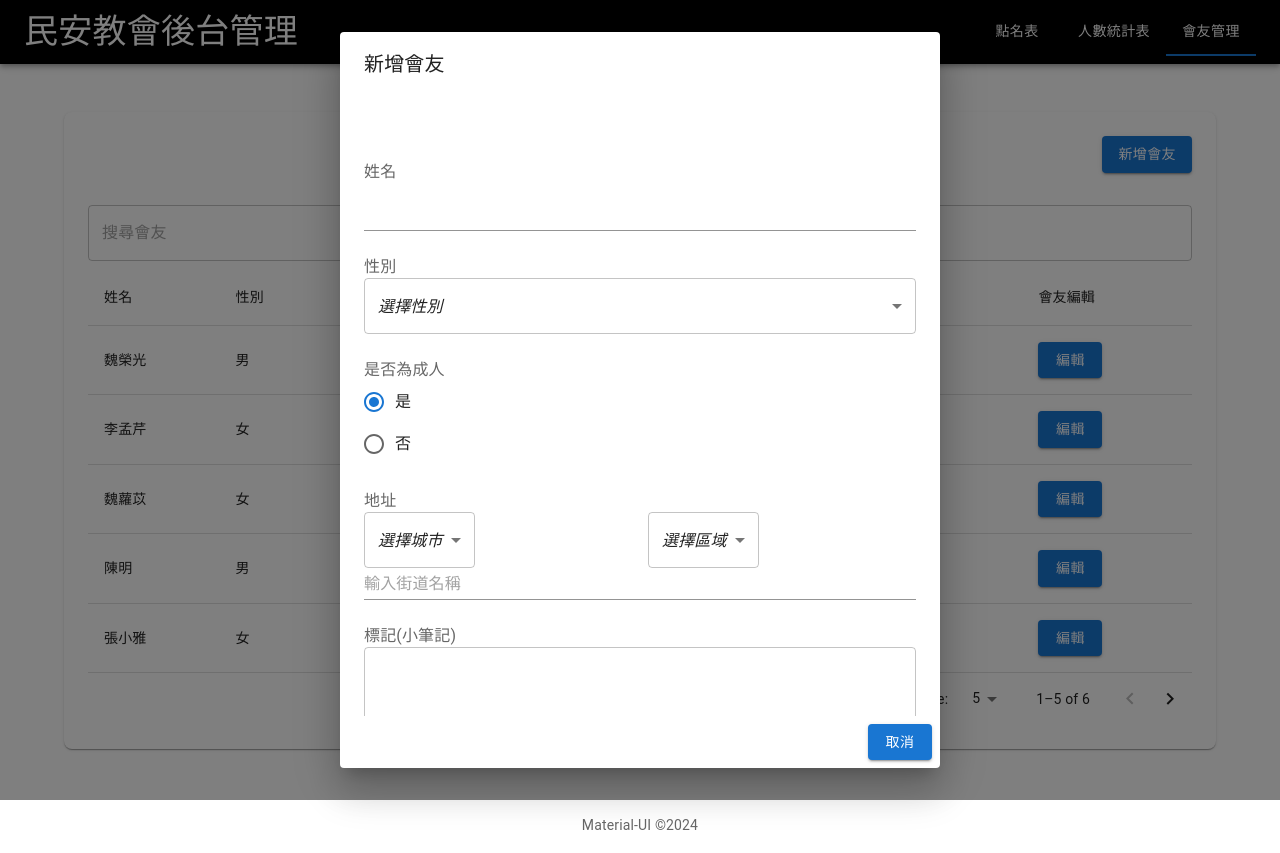
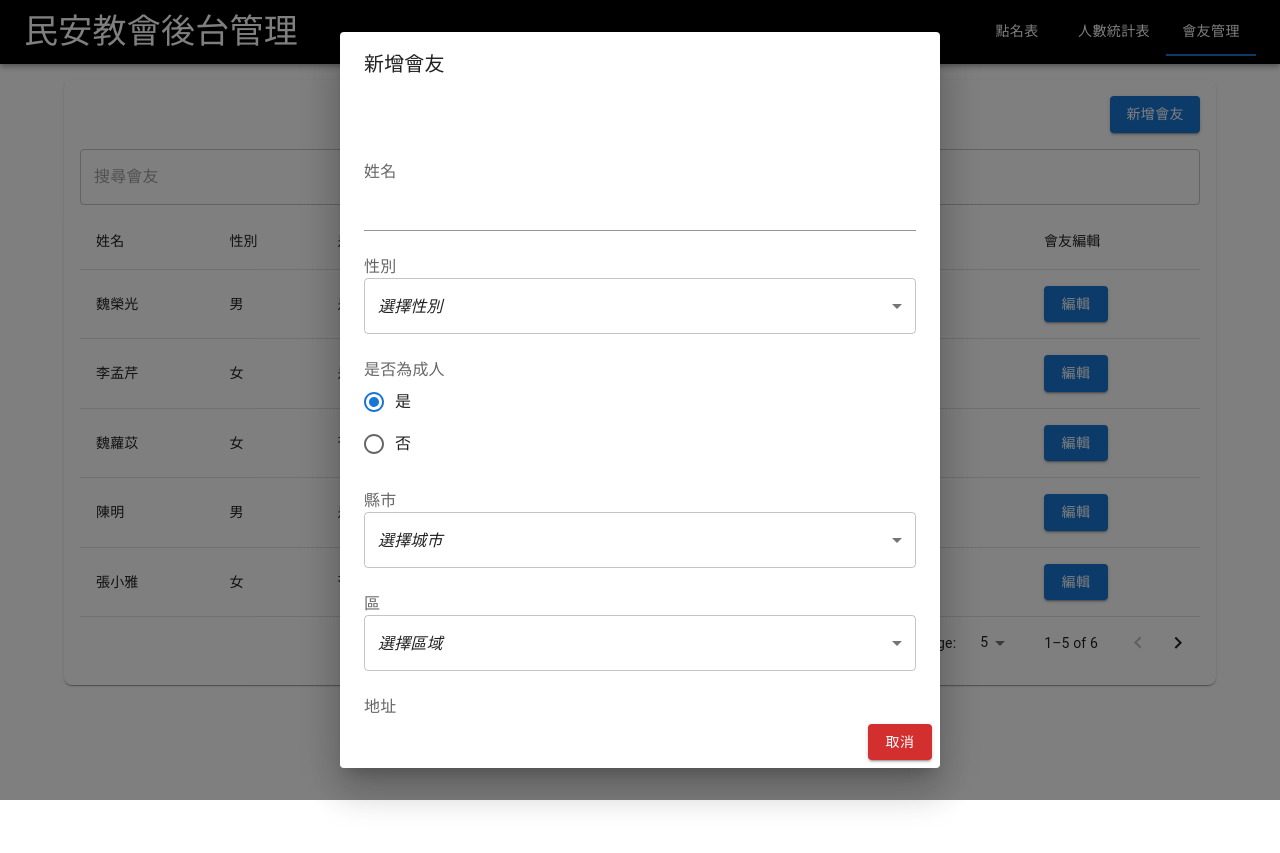
Before and after one commit to steven-oss/minaanChurch, a React (Create React App) app in the folder minan_rollcall/: page / in a window 1280 px wide. Both pictures are taken after a click on the button "新增會友". After the commit the page ends 800 px from the top, so only its background shows below. Built offline with nearby package versions, Linux system fonts and the light colour scheme.

Commit message:
add react-hook-form

```diff
--- a/minan_rollcall/package.json
+++ b/minan_rollcall/package.json
@@ -18,6 +18,7 @@
     "moment": "^2.30.1",
     "react": "^18.3.1",
     "react-dom": "^18.3.1",
+    "react-hook-form": "^7.53.0",
     "react-router-dom": "^6.26.0",
     "react-scripts": "5.0.1",
     "web-vitals": "^2.1.4",
--- a/minan_rollcall/src/components/memberManagement/MemberManagementButton.tsx
+++ b/minan_rollcall/src/components/memberManagement/MemberManagementButton.tsx
@@ -3,13 +3,14 @@ import React from "react";
 
 interface Props {
     actionName: string;
+    color?:'primary'|'error'|'success'|'secondary'|'warning';
     onClick: () => void;
 }
 
 export default function MemberManagementButton(props: Props) {
-    const { actionName, onClick } = props;
+    const { actionName, onClick,color } = props;
     return (
-        <Button variant="contained" color="primary" onClick={onClick}>
+        <Button variant="contained" color={color} onClick={onClick}>
             {actionName}
         </Button>
     );
--- a/minan_rollcall/src/components/memberManagement/MemberManagementForm.tsx
+++ b/minan_rollcall/src/components/memberManagement/MemberManagementForm.tsx
@@ -12,83 +12,79 @@ import {
   TextField,
   Grid,
 } from "@mui/material";
-import { Formik, Form, Field } from "formik";
-import * as Yup from "yup";
+import { useForm, Controller } from "react-hook-form";
 
 interface FieldType {
-  username: string;
-  gender: string;
-  isAdult: boolean;
-  notes: string;
-  phone: string;
-  address: {
-    city: string;
-    area: string;
-    street: string;
+  username?: string;
+  gender?: string;
+  isAdult?: boolean;
+  notes?: string;
+  phone?: string;
+  address?: {
+    city?: string;
+    area?: string;
+    street?: string;
   };
 }
 
 interface Props {
   selectedMember: any;
-  onSubmit: (values: FieldType) => void; // 提交函數
 }
 
-const validationSchema = Yup.object({
-  username: Yup.string().required("姓名是必填的"),
-  gender: Yup.string().required("性別是必填的"),
-  isAdult: Yup.boolean().required("請選擇是否為成人"),
-  notes: Yup.string().required("請輸入標記(小筆記)"),
-  phone: Yup.string().required("請輸入電話號碼"),
-  address: Yup.object({
-    city: Yup.string().required("城市是必填的"),
-    area: Yup.string().required("區域是必填的"),
-    street: Yup.string().required("街道是必填的"),
-  }),
+export default function MemberManagementForm(props: Props) {
+  const { selectedMember } = props;
+  const { control, handleSubmit, reset, formState: { errors } } = useForm<FieldType>();
+console.log(control,errors )
+  useEffect(() => {
+    if (selectedMember) {
+      const [prefix, phoneNumber] = selectedMember.phone.split(" ");
+      reset({
+        username: selectedMember.username,
+        gender: selectedMember.gender,
+        isAdult: selectedMember.isAdult ? true : false,
+        notes: selectedMember.notes,
+        phone: phoneNumber,
+        address: {
+          city: selectedMember.address?.city || '',
+          area: selectedMember.address?.area || '',
+          street: selectedMember.address?.street || '',
+        },
       });
+    } else {
+      reset();
+    }
+  }, [selectedMember, reset]);
 
-export default function MemberManagementForm(props: Props) {
-  const { selectedMember, onSubmit } = props;
+  const onSubmit = (data: FieldType) => {
+    console.log("Success:", data);
+  };
 
   return (
-    <Formik
-      initialValues={{
-        username: "",
-        gender: "",
-        isAdult: true,
-        notes: "",
-        phone: "",
-        address: {
-          city: "",
-          area: "",
-          street: "",
-        },
-      }}
-      validationSchema={validationSchema}
-      onSubmit={(values) => {
-        console.log("Success:", values);
-        onSubmit(values); // 執行提交函數
-      }}
-    >
-      {({ values, handleChange, handleBlur }) => (
-        <Form style={{ maxWidth: 600, padding: "48px 0px" }}>
+    <form onSubmit={handleSubmit(onSubmit)} style={{ maxWidth: 600, padding: '48px 0px' }}>
       <FormControl fullWidth margin="normal">
         <FormLabel>姓名</FormLabel>
-            <Field name="username">
-              {({ field, meta }) => (
+        <Controller
+          name="username"
+          control={control}
+          defaultValue=""
+          rules={{ required: "姓名是必填的" }}
+          render={({ field }) => (
             <>
               <Input {...field} required />
-                  {meta.touched && meta.error ? (
-                    <div style={{ color: "red" }}>{meta.error}</div>
-                  ) : null}
+              {errors.username && <span style={{ color: 'red' }}>{errors.username.message}</span>}
             </>
           )}
-            </Field>
+        />
       </FormControl>
 
       <FormControl fullWidth margin="normal">
         <FormLabel>性別</FormLabel>
-            <Field name="gender">
-              {({ field, meta }) => (
+        <Controller
+          name="gender"
+          control={control}
+          defaultValue=""
+          rules={{ required: "性別是必填的" }}
+          render={({ field }) => (
             <>
               <Select {...field} displayEmpty>
                 <MenuItem value="">
@@ -97,43 +93,35 @@ export default function MemberManagementForm(props: Props) {
                 <MenuItem value="male">男</MenuItem>
                 <MenuItem value="female">女</MenuItem>
               </Select>
-                  {meta.touched && meta.error ? (
-                    <div style={{ color: "red" }}>{meta.error}</div>
-                  ) : null}
+              {errors.gender && <span style={{ color: 'red' }}>{errors.gender.message}</span>}
             </>
           )}
-            </Field>
+        />
       </FormControl>
 
       <FormControl component="fieldset" margin="normal">
         <FormLabel component="legend">是否為成人</FormLabel>
-            <Field name="isAdult">
-              {({ field, meta }) => (
+        <Controller
+          name="isAdult"
+          control={control}
+          defaultValue={true}
+          render={({ field }) => (
             <RadioGroup {...field}>
-                  <FormControlLabel
-                    value={true}
-                    control={<Radio />}
-                    label="是"
-                  />
-                  <FormControlLabel
-                    value={false}
-                    control={<Radio />}
-                    label="否"
-                  />
-                  {meta.touched && meta.error ? (
-                    <div style={{ color: "red" }}>{meta.error}</div>
-                  ) : null}
+              <FormControlLabel value={true} control={<Radio />} label="是" />
+              <FormControlLabel value={false} control={<Radio />} label="否" />
             </RadioGroup>
           )}
-            </Field>
+        />
       </FormControl>
 
       <FormControl fullWidth margin="normal">
-            <FormLabel>地址</FormLabel>
-            <Grid container spacing={2}>
-              <Grid item xs={6}>
-                <Field name="address.city">
-                  {({ field, meta }) => (
+        <FormLabel>縣市</FormLabel>
+        <Controller
+          name="address.city"
+          control={control}
+          defaultValue=""
+          rules={{ required: "縣市是必填的" }}
+          render={({ field }) => (
             <>
               <Select {...field} displayEmpty>
                 <MenuItem value="">
@@ -142,16 +130,20 @@ export default function MemberManagementForm(props: Props) {
                 <MenuItem value="NewTaipei">新北市</MenuItem>
                 <MenuItem value="Taoyuan">桃園市</MenuItem>
               </Select>
-                      {meta.touched && meta.error ? (
-                        <div style={{ color: "red" }}>{meta.error}</div>
-                      ) : null}
+              {errors.address?.city && <span style={{ color: 'red' }}>{errors.address.city.message}</span>}
             </>
           )}
-                </Field>
-              </Grid>
-              <Grid item xs={6}>
-                <Field name="address.area">
-                  {({ field, meta }) => (
+        />
+      </FormControl>
+
+      <FormControl fullWidth margin="normal">
+        <FormLabel>區</FormLabel>
+        <Controller
+          name="address.area"
+          control={control}
+          defaultValue=""
+          rules={{ required: "區域是必填的" }}
+          render={({ field }) => (
             <>
               <Select {...field} displayEmpty>
                 <MenuItem value="">
@@ -160,64 +152,57 @@ export default function MemberManagementForm(props: Props) {
                 <MenuItem value="Shulin">樹林區</MenuItem>
                 <MenuItem value="Sindrum">新莊區</MenuItem>
               </Select>
-                      {meta.touched && meta.error ? (
-                        <div style={{ color: "red" }}>{meta.error}</div>
-                      ) : null}
+              {errors.address?.area && <span style={{ color: 'red' }}>{errors.address.area.message}</span>}
             </>
           )}
-                </Field>
-              </Grid>
-            </Grid>
-            <Field name="address.street">
-              {({ field, meta }) => (
+        />
+      </FormControl>
+
+      <FormControl fullWidth margin="normal">
+        <FormLabel>地址</FormLabel>
+        <Controller
+          name="address.street"
+          control={control}
+          defaultValue=""
+          rules={{ required: "地址名稱是必填的" }}
+          render={({ field }) => (
             <>
-                  <Input {...field} placeholder="輸入街道名稱" />
-                  {meta.touched && meta.error ? (
-                    <div style={{ color: "red" }}>{meta.error}</div>
-                  ) : null}
+              <Input {...field} placeholder="輸入地址名稱" />
+              {errors.address?.street && <span style={{ color: 'red' }}>{errors.address.street.message}</span>}
             </>
           )}
-            </Field>
+        />
       </FormControl>
 
       <FormControl fullWidth margin="normal">
         <FormLabel>標記(小筆記)</FormLabel>
-            <Field name="notes">
-              {({ field, meta }) => (
-                <>
-                  <TextField {...field} multiline rows={4} />
-                  {meta.touched && meta.error ? (
-                    <div style={{ color: "red" }}>{meta.error}</div>
-                  ) : null}
-                </>
-              )}
-            </Field>
+        <Controller
+          name="notes"
+          control={control}
+          defaultValue=""
+          render={({ field }) => <TextField {...field} multiline rows={4} />}
+        />
       </FormControl>
 
       <FormControl fullWidth margin="normal">
         <FormLabel>電話</FormLabel>
-            <Field name="phone">
-              {({ field, meta }) => (
+        <Controller
+          name="phone"
+          control={control}
+          defaultValue=""
+          rules={{ required: "電話是必填的", pattern: { value: /^[0-9]+$/, message: "請輸入有效的電話號碼" } }}
+          render={({ field }) => (
             <>
               <Input {...field} />
-                  {meta.touched && meta.error ? (
-                    <div style={{ color: "red" }}>{meta.error}</div>
-                  ) : null}
+              {errors.phone && <span style={{ color: 'red' }}>{errors.phone.message}</span>}
             </>
           )}
-            </Field>
+        />
       </FormControl>
 
-          <Button
-            type="submit"
-            variant="contained"
-            color="primary"
-            style={{ display: "flex", margin: "0 auto" }}
-          >
+      <Button type="submit" variant="contained" color="success" style={{ display: 'flex', margin: '0 auto' }}>
         送出
       </Button>
-        </Form>
-      )}
-    </Formik>
+    </form>
   );
 }
--- a/minan_rollcall/src/components/memberManagement/MemberManagementModal.tsx
+++ b/minan_rollcall/src/components/memberManagement/MemberManagementModal.tsx
@@ -16,14 +16,6 @@ export default function MemberManagementModal(props: Props) {
     onCreateButtonCancel();
   };
 
-  const handleFormSubmit = (values: any) => {
-    console.log("Submitted values:", values);
-    // 在這裡可以添加任何需要的邏輯，比如 API 請求或狀態更新
-    // 例如，您可以在這裡將表單數據傳遞給父組件進行進一步處理
-    // onCreateButtonSave(values);
-    handleCancel(); // 提交後關閉對話框
-  };
-
   return (
     <Dialog open={open} onClose={handleCancel} fullWidth maxWidth="sm">
       <DialogTitle>
@@ -32,10 +24,10 @@ export default function MemberManagementModal(props: Props) {
         </Typography>
       </DialogTitle>
       <DialogContent>
-        <MemberManagementForm selectedMember={selectedMember} onSubmit={handleFormSubmit} />
+        <MemberManagementForm selectedMember={selectedMember} />
       </DialogContent>
       <DialogActions>
-        <MemberManagementButton actionName={"取消"} onClick={handleCancel}/>
+        <MemberManagementButton actionName={"取消"} onClick={handleCancel} color="error"/>
       </DialogActions>
     </Dialog>
   );
--- a/minan_rollcall/src/pages/layout/index.tsx
+++ b/minan_rollcall/src/pages/layout/index.tsx
@@ -13,12 +13,12 @@ const Apps = ({ children }: Props) => {
       <LayoutMenu />
 
       {/* Content Section */}
-      <Container sx={{ marginTop: 6, marginBottom: 6 }}>
+      <Container sx={{ my:2 }}>
         <Box
           sx={{
             backgroundColor: 'background.paper', // MUI color system
             minHeight: 280,
-            padding: 3,
+            padding: 2,
             borderRadius: 2,
             boxShadow: 1, // Optional for a slight shadow effect
           }}
@@ -32,7 +32,6 @@ const Apps = ({ children }: Props) => {
         component="footer"
         sx={{
           textAlign: 'center',
-          padding: 2,
           backgroundColor: 'background.default',
         }}
       >
--- a/minan_rollcall/src/pages/memberManagement/MemberManagementScreen.tsx
+++ b/minan_rollcall/src/pages/memberManagement/MemberManagementScreen.tsx
@@ -1,8 +1,8 @@
 import React, { useState } from "react";
 import MemberManagementTable from "../../components/memberManagement/MemberManagementTable.tsx";
-import { Col, Row } from "antd";
 import MemberManagementButton from "../../components/memberManagement/MemberManagementButton.tsx";
 import MemberManagementModal from "../../components/memberManagement/MemberManagementModal.tsx";
+import { Box } from "@mui/material";
 
 export default function MemberManagementScreen() {
 
@@ -27,11 +27,9 @@ export default function MemberManagementScreen() {
 
     return(
         <>
-         <Row justify="end" style={{ marginBottom: 16 }}>
-            <Col>
-              <MemberManagementButton actionName="新增會友" onClick={handleCreateButton} />
-            </Col>
-          </Row>
+        <Box display="flex" justifyContent="flex-end" >
+            <MemberManagementButton actionName="新增會友" onClick={handleCreateButton} color="primary"/>
+        </Box>
           <MemberManagementTable onEditButton={(key:number)=>handleEditButton(key)}/>
           <MemberManagementModal open={open} onCreateButtonCancel={handleCreateButtonCancel} selectedMember={selectedMember}/>
         </>
```
Lines whose indentation alone changed are shown as unchanged.
